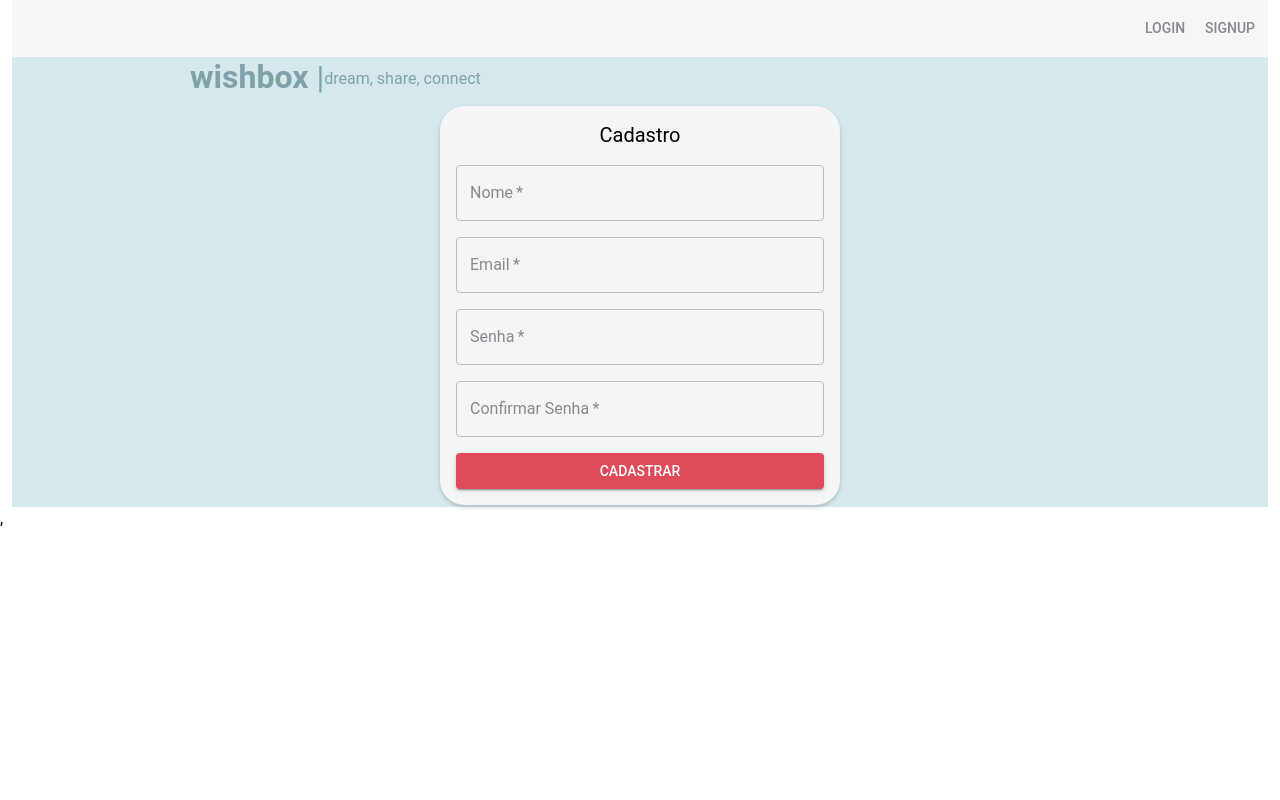
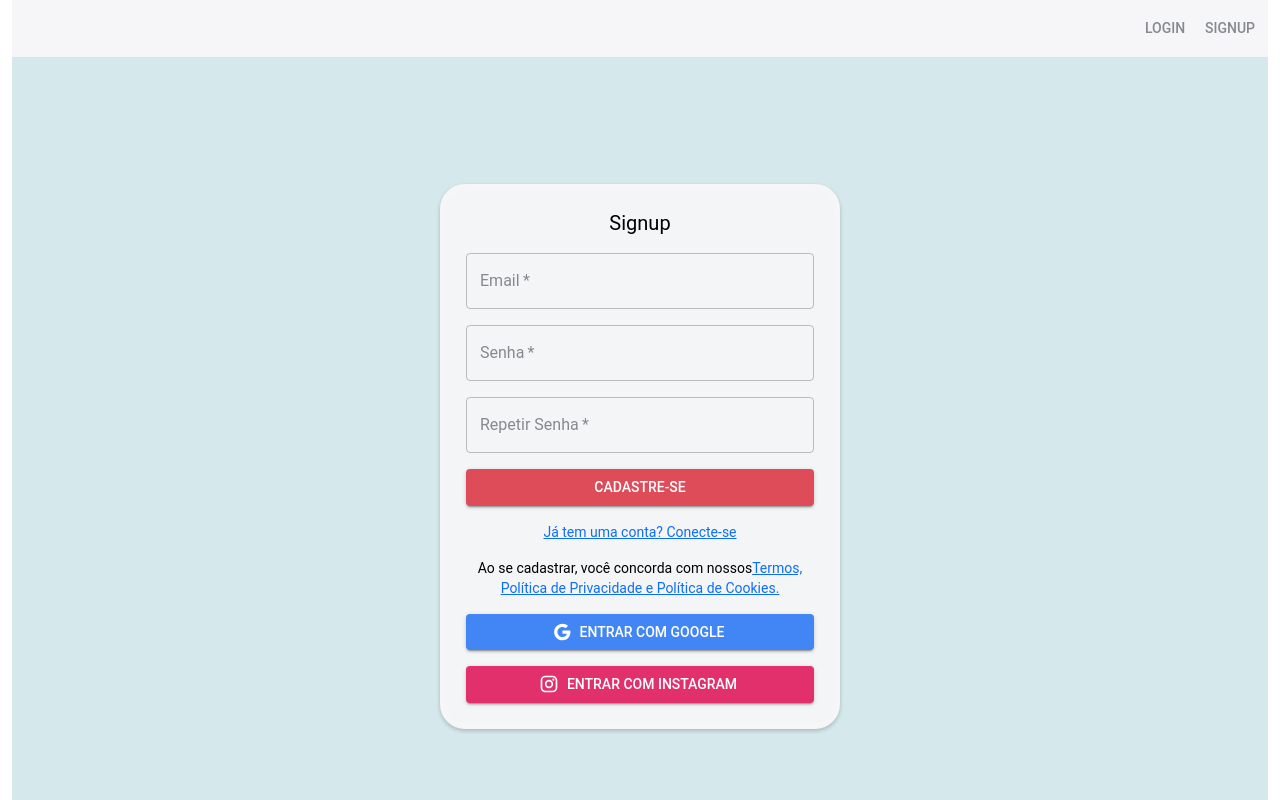
Before and after one commit to nestorjunior/list.me, a React (Vite) app: page /signup in a window 1280 px wide. Shown: the top 800 px of the page. Built offline with nearby package versions, Linux system fonts and the light colour scheme.

Commit message:
refactor: component login and signup

```diff
--- a/src/components/Login/index.tsx
+++ b/src/components/Login/index.tsx
@@ -1,8 +1,8 @@
 import React, { FormEvent, useState } from 'react';
-import { Box, Button, TextField, Typography } from '@mui/material';
+import { Box, Button, TextField, Typography, IconButton } from '@mui/material';
 import { useTheme } from '@mui/material/styles';
+import { Google as GoogleIcon, Instagram as InstagramIcon } from '@mui/icons-material';
 
-import './styles';
 import {
 	LoginFormContainer,
 	LoginFormStyled,
@@ -128,13 +128,13 @@ export function Login () {
 					width: '100%',
 					maxWidth: '400px',
 					backgroundColor: '#f4f5f6',
-						padding: '10px',
+					padding: '20px',
 					borderRadius: '25px',
 					border: '6px solid var(--white-100)',
 					boxShadow: '0px 2px 4px rgba(0, 0, 0, 0.2)',
 				}}
     	>
-					<Typography variant="h5" align="center">
+      <Typography variant="h5" align="center" sx={{ mt: 0 }}>
         Login
       </Typography>
       <TextField
@@ -158,6 +158,33 @@ export function Login () {
       >
         Entrar
       </Button>
+      <Typography variant="body2" align="center" sx={{ mt: 0 }}>
+        <a href="#">Esqueceu a senha?</a>
+      </Typography>
+      <Button
+        variant="contained"
+        color="primary"
+        fullWidth
+        startIcon={<GoogleIcon />}
+        sx={{ backgroundColor: '#4285F4', color: '#fff', '&:hover': { backgroundColor: '#357ae8' } }}
+        onClick={() => {
+          console.log('Login Google')
+        }}
+      >
+        Entrar com Google
+      </Button>
+      <Button
+        variant="contained"
+        color="secondary"
+        fullWidth
+        startIcon={<InstagramIcon />}
+        sx={{ backgroundColor: '#E1306C', color: '#fff', '&:hover': { backgroundColor: '#c1265c' } }}
+        onClick={() => {
+          console.log('Login Instagram')
+        }}
+      >
+        Entrar com Instagram
+      </Button>
     </Box>
 
 		</>
--- a/src/components/Login/styles.ts
+++ b/src/components/Login/styles.ts
@@ -1,27 +1,27 @@
 import styled from 'styled-components'
 
-export const LoginFormContainer = styled.div`
-	display: flex;
-	justify-content: center;
-	height: 100vh;
-`
+// export const LoginFormContainer = styled.div`
+// 	display: flex;
+// 	justify-content: center;
+// 	height: 100vh;
+// `
 
-export const LoginFormStyled = styled.div`
-	background-color: var(--white-100);
-	border-radius: 25px;
-	border: 5px solid var(--gray-100);
-	margin-top: -45px;
+// export const LoginFormStyled = styled.div`
+// 	background-color: var(--white-100);
+// 	border-radius: 25px;
+// 	border: 5px solid var(--gray-100);
+// 	margin-top: -45px;
 
-	.card-header {
-		border-top-left-radius: 20px;
-		border-top-right-radius: 20px;
-	}
+// 	.card-header {
+// 		border-top-left-radius: 20px;
+// 		border-top-right-radius: 20px;
+// 	}
 
-	@media (min-width: 481px) and (max-width: 767px) {
-    margin-top: -70px;
-  }
+// 	@media (min-width: 481px) and (max-width: 767px) {
+//     margin-top: -70px;
+//   }
 
-	@media (min-width: 320px) and (max-width: 480px) {
-		margin-top: -70px;
-	}
-`
+// 	@media (min-width: 320px) and (max-width: 480px) {
+// 		margin-top: -70px;
+// 	}
+// `
--- a/src/components/Signup/index.tsx
+++ b/src/components/Signup/index.tsx
@@ -1,6 +1,7 @@
 import React, { FormEvent, useState } from 'react';
 import { Modal } from '../Modal/index';
 import { Box, Button, TextField, Typography } from '@mui/material';
+import { Google as GoogleIcon, Instagram as InstagramIcon } from '@mui/icons-material';
 
 import {
 	SignupFormContainer,
@@ -140,21 +141,15 @@ export function Signup() {
 						width: '100%',
 						maxWidth: '400px',
 						backgroundColor: '#f4f5f6',
-						padding: '10px',
+						padding: '20px',
 						borderRadius: '25px',
 						border: '6px solid var(--white-100)',
 						boxShadow: '0px 2px 4px rgba(0, 0, 0, 0.2)',
 					}}
 				>
-					<Typography variant="h5" align="center">
-						Cadastro
+				<Typography variant="h5" align="center" sx={{ mt: 0 }}>
+					Signup
 				</Typography>
-					<TextField
-						label="Nome"
-						variant="outlined"
-						fullWidth
-						required
-					/>
 				<TextField
 					label="Email"
 					variant="outlined"
@@ -169,7 +164,7 @@ export function Signup() {
 					required
 				/>
 				<TextField
-						label="Confirmar Senha"
+					label="Repetir Senha"
 					type="password"
 					variant="outlined"
 					fullWidth
@@ -181,7 +176,37 @@ export function Signup() {
 					color="primary"
 					fullWidth
 				>
-						Cadastrar
+					Cadastre-se
+				</Button>
+				<Typography variant="body2" align="center" sx={{ mt: 0 }}>
+					<a href="#">Já tem uma conta? Conecte-se</a>
+				</Typography>
+				<Typography variant="body2" align="center" sx={{ mt: 0 }}>
+				Ao se cadastrar, você concorda com nossos<a href="#">Termos, Política de Privacidade e Política de Cookies.</a>
+				</Typography>
+				<Button
+					variant="contained"
+					color="primary"
+					fullWidth
+					startIcon={<GoogleIcon />}
+					sx={{ backgroundColor: '#4285F4', color: '#fff', '&:hover': { backgroundColor: '#357ae8' } }}
+					onClick={() => {
+						console.log('Login Google')
+					}}
+				>
+					Entrar com Google
+				</Button>
+				<Button
+					variant="contained"
+					color="secondary"
+					fullWidth
+					startIcon={<InstagramIcon />}
+					sx={{ backgroundColor: '#E1306C', color: '#fff', '&:hover': { backgroundColor: '#c1265c' } }}
+					onClick={() => {
+						console.log('Login Instagram')
+					}}
+				>
+					Entrar com Instagram
 				</Button>
 			</Box>
 		</>
--- a/src/pages/LoginPage/index.tsx
+++ b/src/pages/LoginPage/index.tsx
@@ -1,5 +1,4 @@
 import { Footer } from "../../components/Footer";
-import { Header } from "../../components/Header";
 import { Navbar } from "../../components/Navbar";
 import { Login } from "../../components/Login"
 import { MainContainer } from './styles';
@@ -9,12 +8,10 @@ export function LoginPage () {
 		<>
 			<div className="container-fluid">
 				<Navbar/>
-				<Header height="">
-					<MainContainer>
-						<Login />
-					</MainContainer>
-				</Header>
-				{/* <Footer/> */}
+				<MainContainer>
+					<Login />
+				</MainContainer>
+				<Footer/>
 			</div>
 		</>
 	)
--- a/src/pages/LoginPage/styles.ts
+++ b/src/pages/LoginPage/styles.ts
@@ -3,4 +3,7 @@ import styled from 'styled-components';
 export const MainContainer = styled.div`
 	display: flex;
 	justify-content: center;
+	align-items: center;
+	background-color: #d5e8eb;
+	height: 100vh;
 `;
--- a/src/pages/SignupPage/index.tsx
+++ b/src/pages/SignupPage/index.tsx
@@ -1,6 +1,5 @@
 
 import { Footer } from "../../components/Footer";
-import { Header } from "../../components/Header";
 import { Navbar } from "../../components/Navbar";
 import { Signup } from "../../components/Signup";
 import { MainContainer } from './styles';
@@ -10,12 +9,10 @@ export function SignupPage() {
 		<>
 			<div className="container-fluid">
 				<Navbar/>
-				<Header height="">
-					<MainContainer>
-						<Signup />
-					</MainContainer>
-				</Header>
-				{/* <Footer/> */}
+				<MainContainer>
+					<Signup />
+				</MainContainer>
+				<Footer/>
 			</div>
 		</>
 	)
--- a/src/pages/SignupPage/styles.ts
+++ b/src/pages/SignupPage/styles.ts
@@ -3,4 +3,7 @@ import styled from 'styled-components';
 export const MainContainer = styled.div`
 	display: flex;
 	justify-content: center;
+	align-items: center;
+	background-color: #d5e8eb;
+	height: 100vh;
 `;
```
Also changed, not shown: public/logo-simple.png (added), src/components/Navbar/styles.ts (line endings or trailing spaces). Lines whose indentation alone changed are shown as unchanged.
